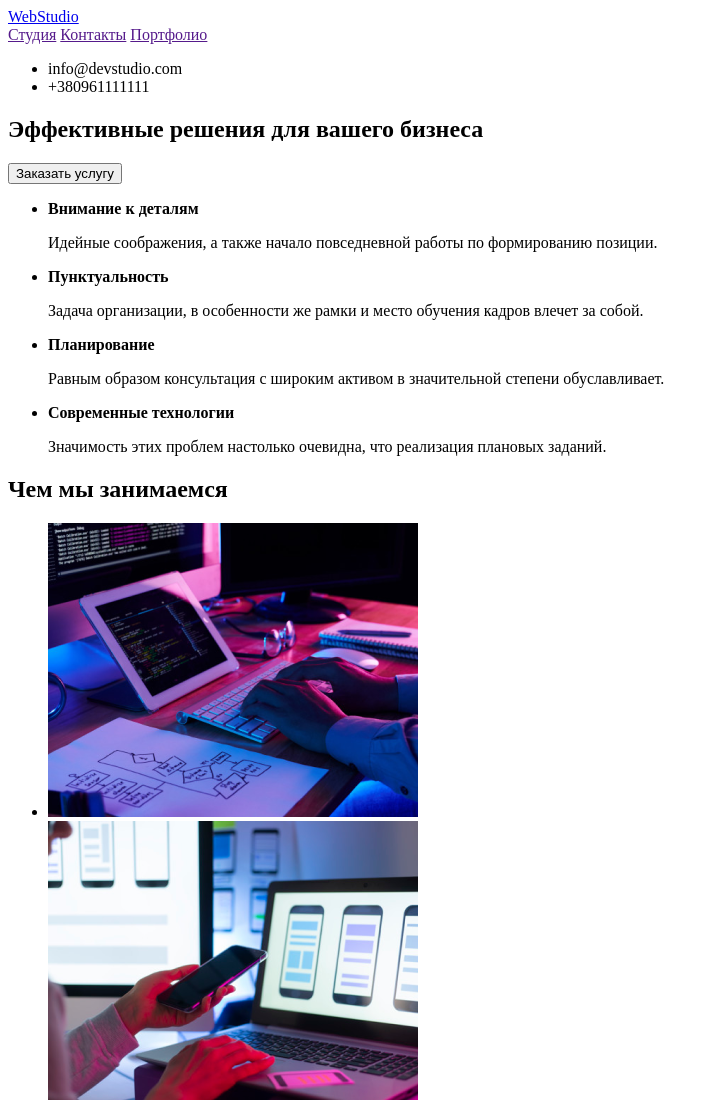
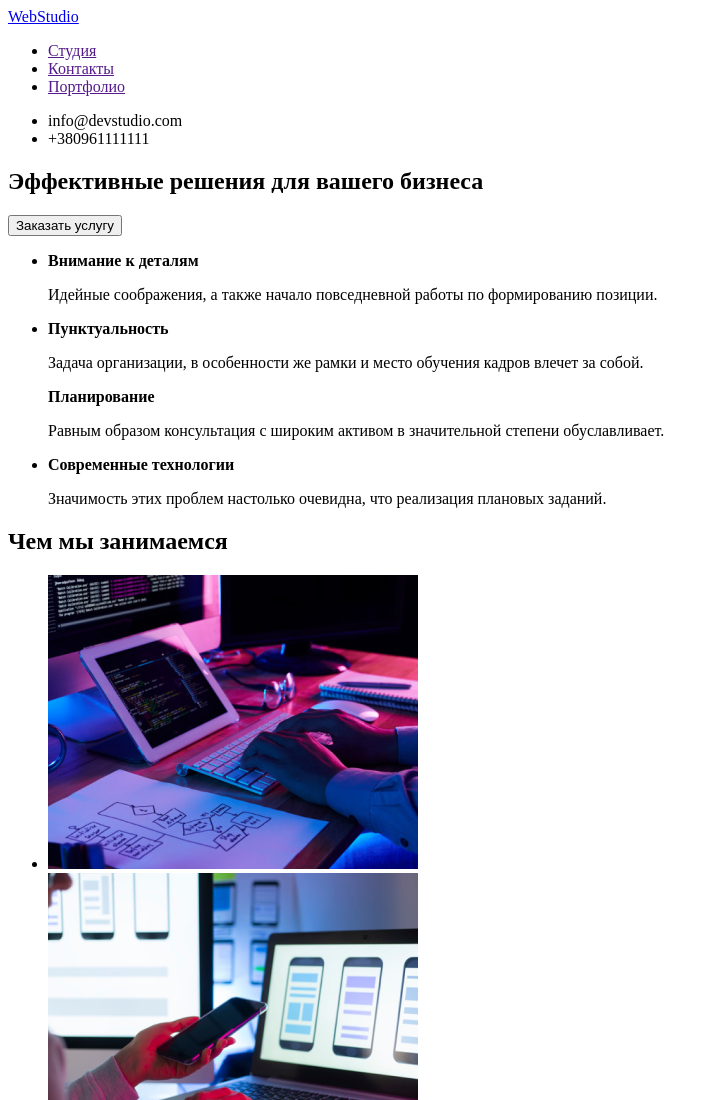
Before and after one commit to 0xGrek/WebStudio, a plain HTML site: page index.html in a window 1280 px wide. Shown: the top 1100 px of the page, without its empty margins (0-719 px from the left). Drawn offline with Linux system fonts and the light colour scheme.

Commit message:
Update index.html

```diff
--- a/index.html
+++ b/index.html
@@ -11,9 +11,11 @@
     <header>
         <a href="logo">WebStudio</a>
             <nav>
-                    <a href="">Студия</a></li>
-                    <a href="">Контакты</a></li>
-                    <a href="">Портфолио</a></li>
+                <ul>
+                    <li><a href="">Студия</a></li>
+                    <li><a href="">Контакты</a></li>
+                    <li><a href="">Портфолио</a></li>
+                </ul>
             </nav>
             <ul>
                 <li>info@devstudio.com</li>
@@ -28,20 +30,18 @@
         <ul>
             <li>
                 <strong>Внимание к деталям</strong>
+                    <p>Идейные соображения, а также начало повседневной работы по формированию позиции.</p>
             </li>
-            <p>Идейные соображения, а также начало повседневной работы по формированию позиции.</p>
             <li>
                 <strong>Пунктуальность</strong>
+                    <p>Задача организации, в особенности же рамки и место обучения кадров влечет за собой.</p>
             </li>
-            <p>Задача организации, в особенности же рамки и место обучения кадров влечет за собой.</p>
-            <li>
                 <strong>Планирование</strong>
-            </li>
-            <p>Равным образом консультация с широким активом в значительной степени обуславливает.</p>
+                     <p>Равным образом консультация с широким активом в значительной степени обуславливает.</p>
             <li>
                 <strong>Современные технологии</strong>
+                    <p>Значимость этих проблем настолько очевидна, что реализация плановых заданий.</p>
             </li>
-            <p>Значимость этих проблем настолько очевидна, что реализация плановых заданий.</p>
         </ul>
     </section>
 
```
